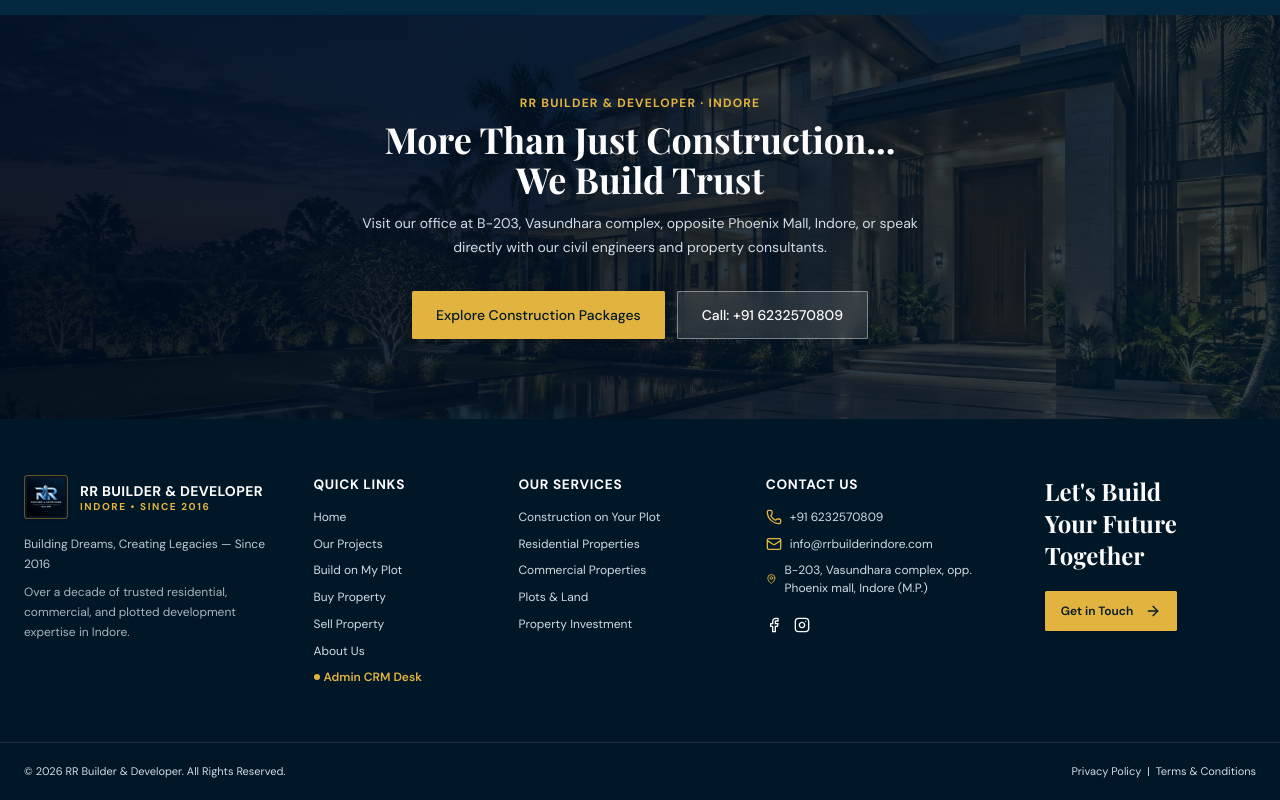
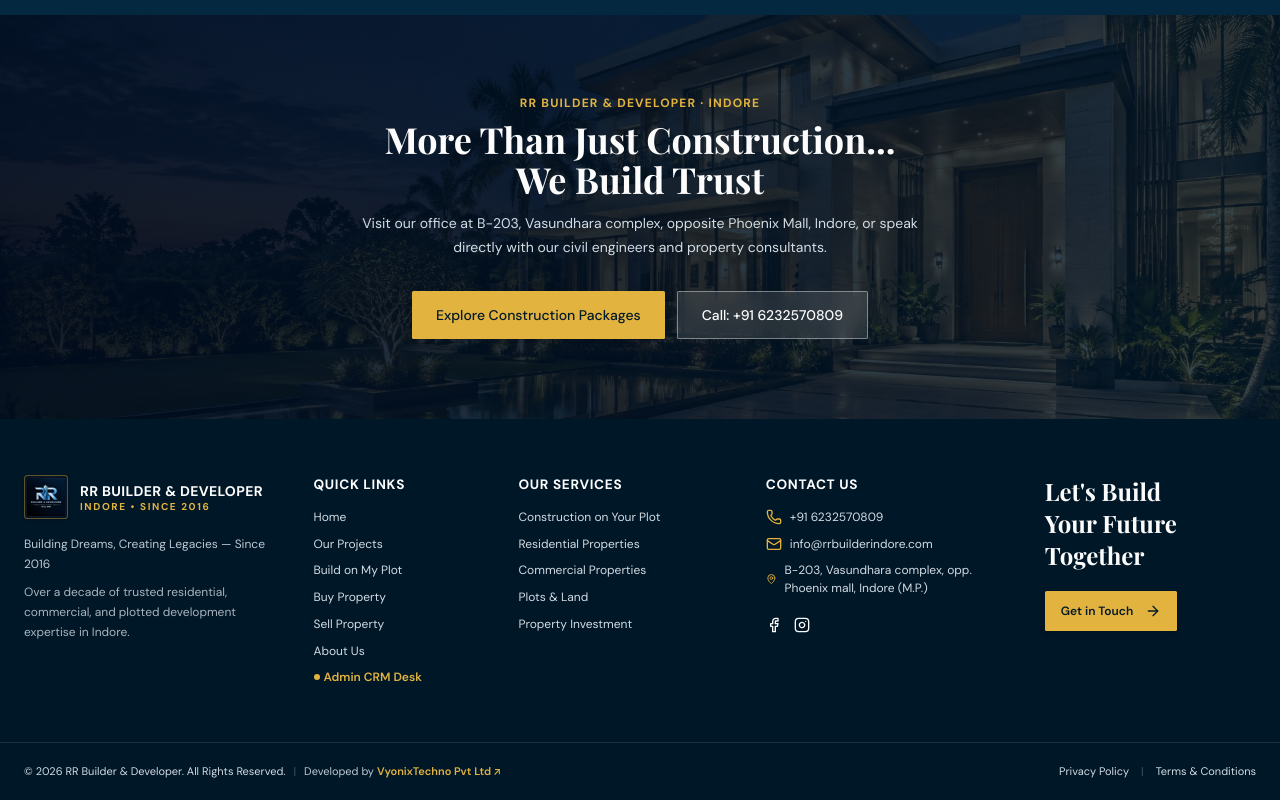
Before and after one commit to rrbuilderdeveloper2016-ux/RR_FRONTEND, a React (Vite) app: page / in a window 1280 px wide. Shown: the part 6118-6918 px from the top of the page. Built offline with nearby package versions, Linux system fonts and the light colour scheme; no server answers; a web font is replaced by a local one.

Commit message:
feat: add developer attribution for VyonixTechno Pvt Ltd with direct link in footer and admin portal

```diff
--- a/index.html
+++ b/index.html
@@ -14,6 +14,7 @@
     <meta name="description" content="RR Builder & Developer is Indore's trusted real estate & construction company. Buy & sell residential flats, luxury villas, plots near Super Corridor & Bypass, and turn-key home construction packages starting from ₹1,199/sq.ft." />
     <meta name="keywords" content="RR Builders Indore, RR Builder Developer, real estate Indore, property in Indore, plots Super Corridor Indore, flats Vijay Nagar Indore, construction packages Indore, build on my plot Indore, home contractors Indore" />
     <meta name="author" content="RR Builder & Developer" />
+    <meta name="developer" content="VyonixTechno Pvt Ltd (https://vyonixtechno.com/)" />
     <meta name="robots" content="index, follow" />
     <meta name="geo.region" content="IN-MP" />
     <meta name="geo.placename" content="Indore" />
--- a/src/components/common/Footer.jsx
+++ b/src/components/common/Footer.jsx
@@ -124,15 +124,31 @@
         </div>
       </div>
 
-      {/* Copyright */}
+      {/* Copyright & Developer Credits */}
       <div className="border-t border-hero-foreground/10">
-        <div className="mx-auto flex max-w-7xl flex-col gap-2 px-4 py-5 text-[11px] sm:flex-row sm:justify-between lg:px-6">
-          <span>© 2026 RR Builder &amp; Developer. All Rights Reserved.</span>
-          <span>
+        <div className="mx-auto flex max-w-7xl flex-col items-center justify-between gap-3 px-4 py-5 text-[11px] text-center sm:flex-row sm:text-left lg:px-6">
+          <div className="flex flex-col gap-1 sm:flex-row sm:items-center sm:gap-2">
+            <span>© 2026 RR Builder &amp; Developer. All Rights Reserved.</span>
+            <span className="hidden sm:inline opacity-30">|</span>
+            <span className="text-hero-muted/90">
+              Developed by{" "}
+              <a
+                href="https://vyonixtechno.com/"
+                target="_blank"
+                rel="noopener noreferrer"
+                className="font-semibold text-accent hover:text-accent/80 hover:underline transition-colors inline-flex items-center gap-0.5"
+              >
+                <span>VyonixTechno Pvt Ltd</span>
+                <span className="text-[10px] leading-none">↗</span>
+              </a>
+            </span>
+          </div>
+
+          <div className="flex items-center gap-3">
             <Link to="/privacy-policy" className="hover:text-accent transition">Privacy Policy</Link>
-            &nbsp;&nbsp;|&nbsp;&nbsp;
+            <span className="opacity-30">|</span>
             <Link to="/terms-and-conditions" className="hover:text-accent transition">Terms &amp; Conditions</Link>
-          </span>
+          </div>
         </div>
       </div>
     </footer>
--- a/src/pages/AdminLoginPage.jsx
+++ b/src/pages/AdminLoginPage.jsx
@@ -134,10 +134,24 @@
           </Button>
         </form>
 
-        <div className="border-t border-border pt-4 text-center">
-          <Link to="/" className="text-xs text-primary font-semibold hover:underline">
-            ← Return to Public Website
-          </Link>
+        <div className="border-t border-border pt-4 text-center space-y-2">
+          <div>
+            <Link to="/" className="text-xs text-primary font-semibold hover:underline">
+              ← Return to Public Website
+            </Link>
+          </div>
+          <p className="text-[11px] text-muted-foreground pt-1">
+            Developed by{" "}
+            <a
+              href="https://vyonixtechno.com/"
+              target="_blank"
+              rel="noopener noreferrer"
+              className="font-semibold text-primary hover:text-accent hover:underline transition-colors inline-flex items-center gap-0.5"
+            >
+              <span>VyonixTechno Pvt Ltd</span>
+              <span className="text-[10px]">↗</span>
+            </a>
+          </p>
         </div>
       </div>
     </div>
--- a/src/pages/AdminPage.jsx
+++ b/src/pages/AdminPage.jsx
@@ -1016,6 +1016,25 @@
         </div>
       </main>
 
+      {/* Admin Portal Footer */}
+      <footer className="mx-auto max-w-7xl px-4 pt-10 text-center text-xs text-muted-foreground sm:px-6">
+        <div className="border-t border-border/80 pt-6 flex flex-col items-center justify-between gap-2 sm:flex-row text-[11px]">
+          <span>© 2026 RR Builder &amp; Developer · Confidential Internal CRM Desk</span>
+          <span>
+            Developed by{" "}
+            <a
+              href="https://vyonixtechno.com/"
+              target="_blank"
+              rel="noopener noreferrer"
+              className="font-semibold text-primary hover:text-accent hover:underline transition-colors inline-flex items-center gap-0.5"
+            >
+              <span>VyonixTechno Pvt Ltd</span>
+              <span className="text-[10px]">↗</span>
+            </a>
+          </span>
+        </div>
+      </footer>
+
       {/* Full Lead Dossier Modal */}
       {selectedInquiry && (
         <div className="fixed inset-0 z-50 flex items-center justify-center bg-black/60 p-4 backdrop-blur-xs">
```
